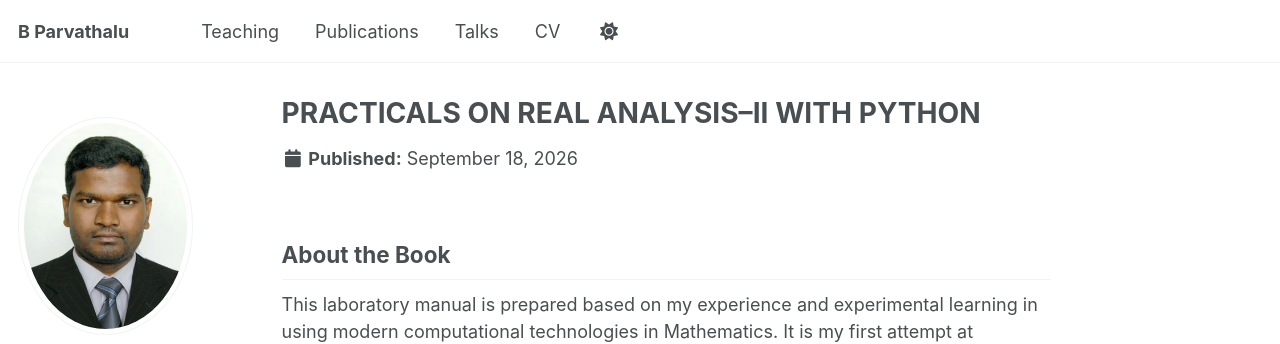
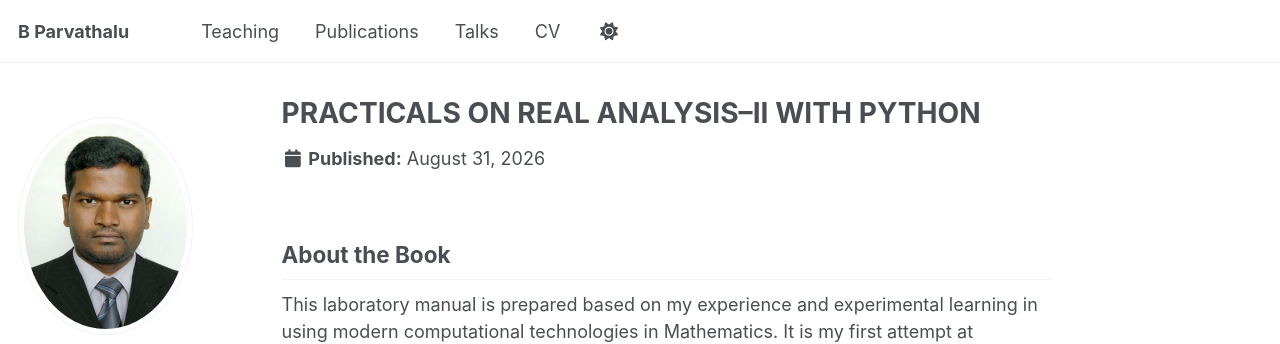
Before and after one commit to drbp-kcd/drbp-kcd.github.io, a Jekyll site: the page built from _publications/python-programming-laboratory-book.md, in a window 1280 px wide and 1358 px high. Shown: the top 344 px of the window. Built offline with Jekyll 4.4.1, drawn with Linux system fonts in a browser that asks for light colours; a style sheet for code colours, icons or effects is not loaded.

Commit message:
Update publication details for Python programming book
Added publication date and excerpt for the book.

```diff
--- a/_publications/python-programming-laboratory-book.md
+++ b/_publications/python-programming-laboratory-book.md
@@ -3,6 +3,7 @@ title: "PRACTICALS ON REAL ANALYSIS–II WITH PYTHON"
 collection: publications
 category: books
 permalink: /publication/python-programming-laboratory-book
+date: '2026-08-31'
 excerpt: "Prepared with the support of the Karnatak University Mathematics Teachers Association
 (KUMTA) during a Python Programming event conducted by Government First Grade
 College, Haliyal, Karnataka, India., with a downloadable PDF and accompanying source code."
```
